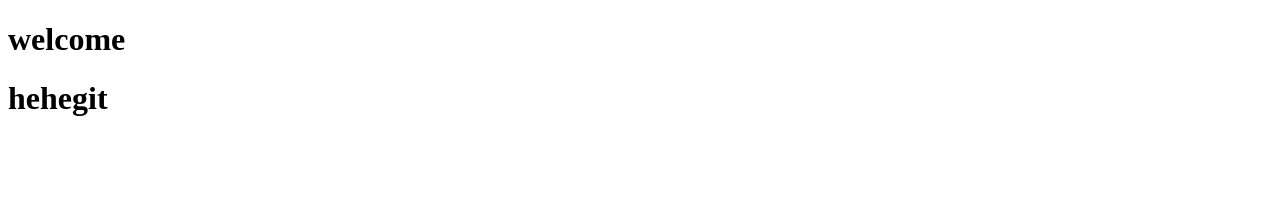
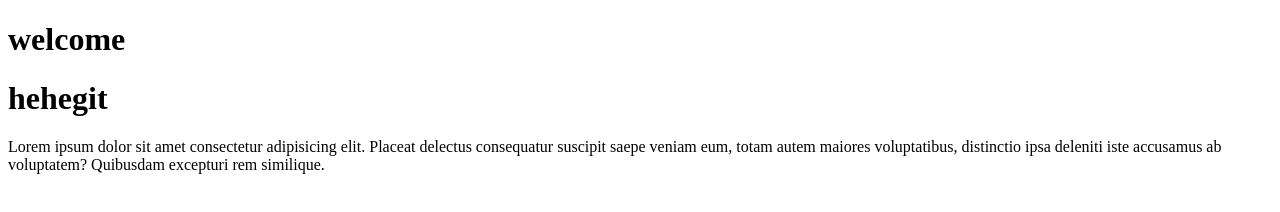
Before and after one commit to haffeeraocs-lgtm/git_testing, a plain HTML site: page index.html in a window 1280 px wide. Drawn offline with Linux system fonts and the light colour scheme.

Commit message:
file 1.1

```diff
--- a/index.html
+++ b/index.html
@@ -5,4 +5,8 @@
 <body>
     <h1> welcome</h1>
     <h1>hehegit</h1>
+    <p>Lorem ipsum dolor sit amet consectetur adipisicing elit.
+        Placeat delectus consequatur suscipit saepe veniam eum,
+         totam autem maiores voluptatibus, distinctio ipsa deleniti
+         iste accusamus ab voluptatem? Quibusdam excepturi rem similique.</p>
 </body>
```
